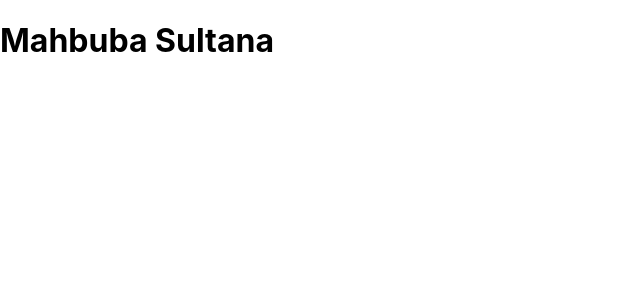
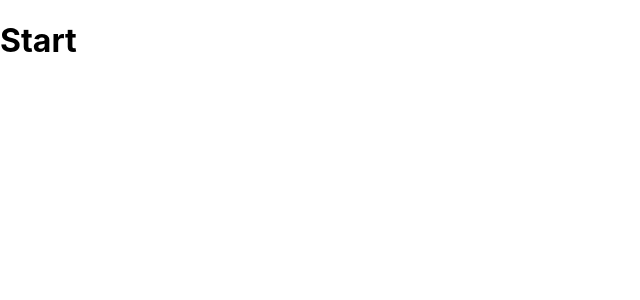
Before and after one commit to positiveworldbd/E-Commerce__1, a React (Create React App) app: page / in a window 1280 px wide. Shown: the top 300 px of the page, without its empty margins (0-640 px from the left). Built offline with nearby package versions, Linux system fonts and the light colour scheme.

Commit message:
add me update

```diff
--- a/src/App.js
+++ b/src/App.js
@@ -3,7 +3,7 @@ import './App.css';
 function App() {
   return (
     <div>
-      <h1>Mahbuba Sultana</h1>
+      <h1>Start</h1>
     </div>
   );
 }
```
Also changed, not shown: 1 other file (tests, documents, lock files or other folders).
